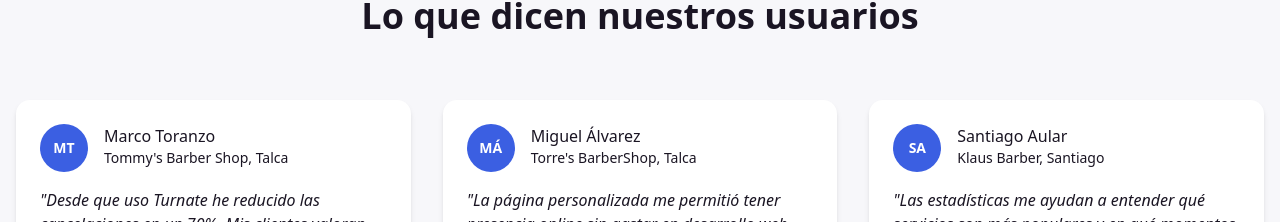
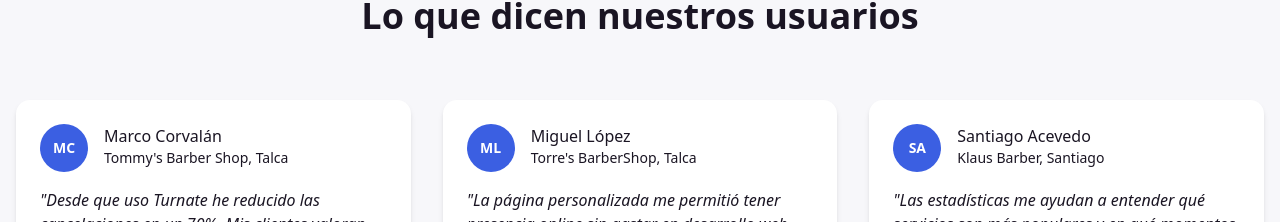
Before and after one commit to Mart1nLopez/turnate, a Next.js app: page / in a window 1280 px wide. Shown: the part 2136-2358 px from the top of the page. Built offline with nearby package versions, Linux system fonts and the light colour scheme; what @midudev/tailwind-animations would draw is missing.

Commit message:
Actualizar nombres en testimonios y eliminar duplicado en el pie de página

```diff
--- a/app/page.tsx
+++ b/app/page.tsx
@@ -234,19 +234,19 @@ export default function LandingPage() {
 
             <div className="grid md:grid-cols-3 gap-8">
               <TestimonialCard
-                name="Marco Toranzo"
+                name="Marco Corvalán"
                 business="Tommy's Barber Shop, Talca"
                 testimonial='"Desde que uso Turnate he reducido las cancelaciones en un 70%. Mis clientes valoran poder reservar a cualquier hora y yo puedo organizarme mejor."'
               />
 
               <TestimonialCard
-                name="Miguel Álvarez"
+                name="Miguel López"
                 business="Torre's BarberShop, Talca"
                 testimonial='"La página personalizada me permitió tener presencia online sin gastar en desarrollo web. Mis clientes pueden ver mis trabajos y servicios fácilmente."'
               />
 
               <TestimonialCard
-                name="Santiago Aular"
+                name="Santiago Acevedo"
                 business="Klaus Barber, Santiago"
                 testimonial='"Las estadísticas me ayudan a entender qué servicios son más populares y en qué momentos tengo más demanda. He podido optimizar mis horarios gracias a Turnate."'
               />
--- a/components/home/Footer.tsx
+++ b/components/home/Footer.tsx
@@ -11,7 +11,6 @@ export default function Footer() {
               <Image src="/logo.svg" alt="Turnate Logo" width={32} height={32} className="w-8 h-8" />
               <span className="text-2xl font-bold text-foreground">Turnate</span>
             </Link>
-            <span className="text-2xl font-bold text-foreground">Turnate</span>
           </div>
           <div className="flex gap-6">
             <Link href="/terms" className="text-sm text-muted-foreground hover:text-primary transition">
```
